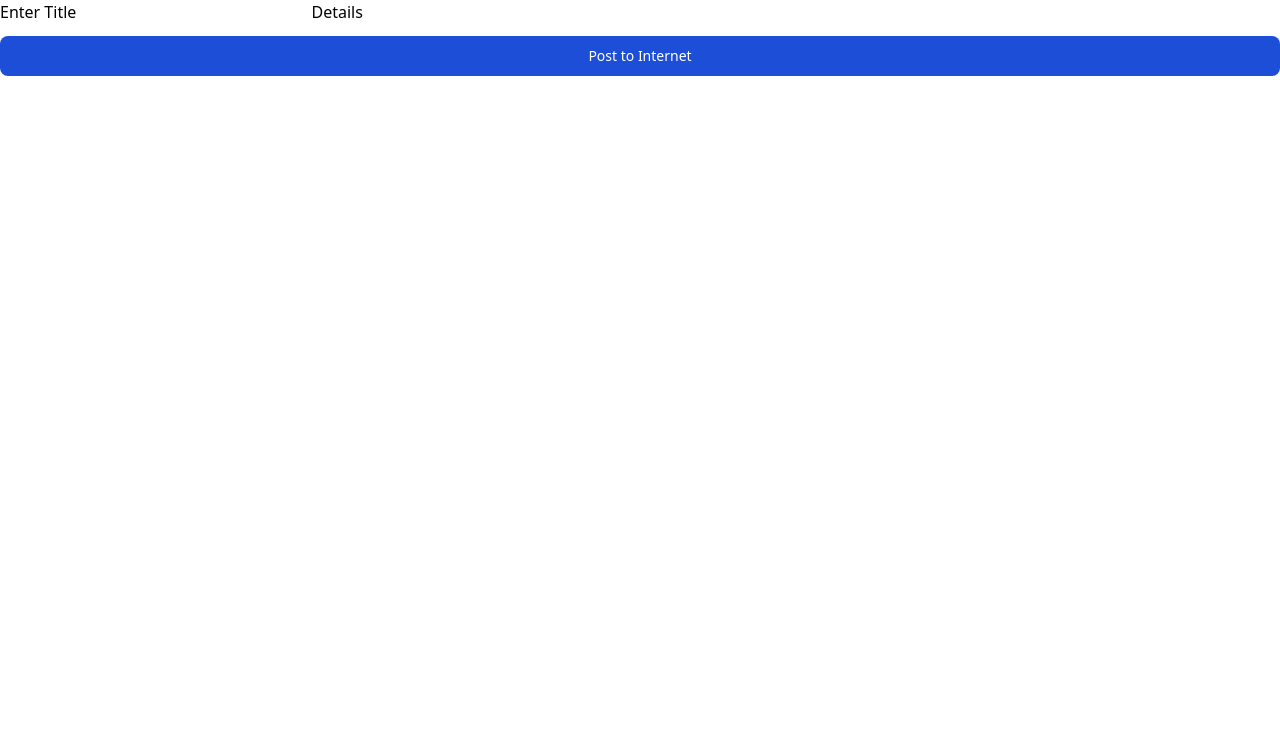
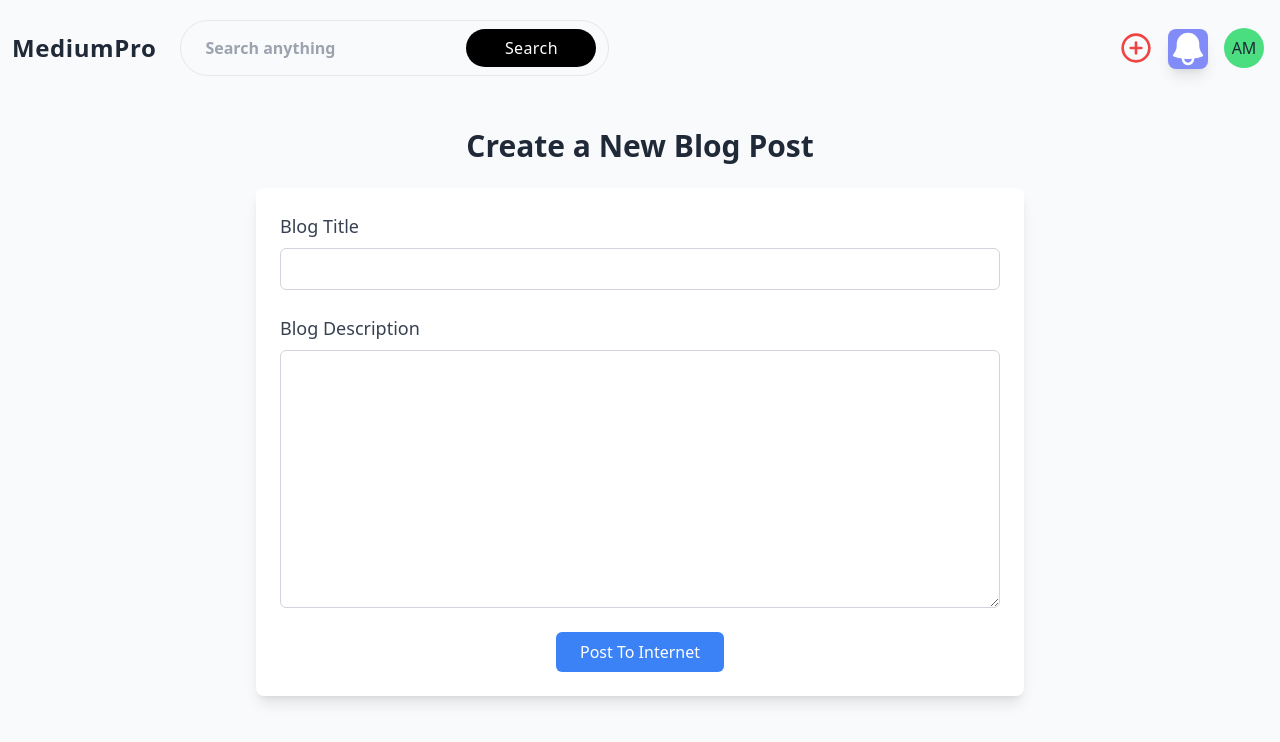
Before and after one commit to Akasho09/MediumPro, a React (Vite) app in the folder frontend/: page /create in a window 1280 px wide. Shown: the top 742 px of the page. Built offline with nearby package versions, Linux system fonts and the light colour scheme.

Commit message:
bas kar kal dekhte hai

```diff
--- /dev/null
+++ b/frontend/src/empS/Mainnskelton.tsx
@@ -0,0 +1,47 @@
+
+
+export const MainnSkeleton = () => {
+  return (
+    <div
+      role="status"
+      className=" grid grid-rows-16 gap-4 m-40 mt-0 h-full p-4 space-y-4 border border-gray-200 divide-y divide-gray-200 rounded shadow animate-pulse dark:divide-gray-700 md:p-6 dark:border-gray-700"
+    >
+        {/* Top Rows */}
+        <div className="row-span-2 bg-gray-300 dark:bg-gray-600"></div>
+        <div className="row-span-2 h-2 bg-gray-300 dark:bg-gray-600"></div>
+        <div className="row-span-2  h-3 bg-gray-300 dark:bg-gray-600"></div>
+          <div className="row-span-12 grid grid-cols-3 gap-4">
+            <div className="col-span-2 space-y-2">
+              <div className="h-4 bg-gray-300 rounded dark:bg-gray-600"></div>
+              <div className="h-4 bg-gray-300 rounded dark:bg-gray-600"></div>
+              <div className="h-4 bg-gray-300 rounded dark:bg-gray-600"></div>
+            </div>
+            <div className="col-span-1 h-full bg-gray-300 rounded dark:bg-gray-600"></div>
+          </div>
+          <div className="row-span-12 grid grid-cols-3 gap-4">
+            <div className="col-span-2 space-y-2">
+              <div className="h-4 bg-gray-300 rounded dark:bg-gray-600"></div>
+              <div className="h-4 bg-gray-300 rounded dark:bg-gray-600"></div>
+              <div className="h-4 bg-gray-300 rounded dark:bg-gray-600"></div>
+            </div>
+            <div className="col-span-1 h-full bg-gray-300 rounded dark:bg-gray-600"></div>
+          </div>
+          <div className="row-span-12 grid grid-cols-3 gap-4">
+            <div className="col-span-2 space-y-2">
+              <div className="h-4 bg-gray-300 rounded dark:bg-gray-600"></div>
+              <div className="h-4 bg-gray-300 rounded dark:bg-gray-600"></div>
+              <div className="h-4 bg-gray-300 rounded dark:bg-gray-600"></div>
+            </div>
+            <div className="col-span-1 h-full bg-gray-300 rounded dark:bg-gray-600"></div>
+          </div>
+          <div className="row-span-12 grid grid-cols-3 gap-4">
+            <div className="col-span-2 space-y-2">
+              <div className="h-4 bg-gray-300 rounded dark:bg-gray-600"></div>
+              <div className="h-4 bg-gray-300 rounded dark:bg-gray-600"></div>
+              <div className="h-4 bg-gray-300 rounded dark:bg-gray-600"></div>
+            </div>
+            <div className="col-span-1 h-full bg-gray-300 rounded dark:bg-gray-600"></div>
+          </div>
+      </div>
+  );
+};
--- a/frontend/src/empS/SpecificBlog.tsx
+++ b/frontend/src/empS/SpecificBlog.tsx
@@ -1,21 +1,28 @@
 import { useBlog } from "../hooks"
 import Subs from '../components/Subs'
 import { useParams } from "react-router-dom"
+import TopBar from "../pages/TopBar"
+import DP from "../components/DP"
+import { BlogSkelton } from "./blogSkelton"
 
 export const BlogHai = ()=>{
     const {id}  = useParams();
-    console.log(useParams())
-    console.log("id1 : ",id)
     const {blog,loading} = useBlog({
         id : id || "94e6eb22-8244-43e9-a6b1-abad738e55b3"
     })
-    if(loading) {
-        return <div>Loading....</div>
-    }
-    return <div>
-        <div className=''><Subs></Subs></div>
-        <div>{blog?.title}</div>
-        <div>{blog?.author.name ||  "akash"}</div>
-        <div>{blog?.content}</div>
-    </div>
+   if(loading){
+    return <div><BlogSkelton></BlogSkelton></div>
+      }
+    return <div className="">
+        <div className=""><TopBar ></TopBar></div>
+        <div className='flex justify-center'><Subs></Subs></div>
+           <div className="grid grid-rows-3 grid-cols-3">
+        <div className="row-span-3 col-span-2 ">   <div className="font-bold">{blog?.title}</div>
+            <div>Dateed : 28/01/2024 </div>
+            <div>{blog?.content}</div>
+            </div>
+            <div className="col-span-1 row-span-2 pl-8 pt-8">   <div><DP></DP></div>
+                <div>{blog?.author.name ||  "akash"}</div></div>
+                </div>
+        </div>
 }
--- /dev/null
+++ b/frontend/src/empS/blogSkelton.tsx
@@ -0,0 +1,31 @@
+export const BlogSkelton = ()=>{
+    return   <div role="status" className="w-full p-4 space-y-4 border border-gray-200 divide-y divide-gray-200 rounded shadow animate-pulse dark:divide-gray-700 md:p-6 dark:border-gray-700">
+    <div className="">
+      {/* TopBar Skeleton */}
+      <div className="">
+        <div className="h-8 bg-gray-300 dark:bg-gray-600 rounded w-48"></div> {/* Replace TopBar with placeholder */}
+      </div>
+
+      {/* Subs Skeleton */}
+      <div className="flex justify-center">
+        <div className="h-6 bg-gray-300 dark:bg-gray-600 rounded w-32 mb-4"></div> {/* Placeholder for Subs */}
+      </div>
+
+      {/* Blog Content Skeleton */}
+      <div className="grid grid-rows-3 grid-cols-3 gap-6">
+        <div className="row-span-3 col-span-2 space-y-4">
+          <div className="h-6 bg-gray-300 dark:bg-gray-600 rounded w-64"></div> {/* Blog Title */}
+          <div className="h-4 bg-gray-300 dark:bg-gray-600 rounded w-40"></div> {/* Date */}
+          <div className="h-4 bg-gray-300 dark:bg-gray-600 rounded w-full"></div> {/* Blog Content */}
+          <div className="h-4 bg-gray-300 dark:bg-gray-600 rounded w-full"></div> {/* More Blog Content */}
+        </div>
+
+        {/* Author Profile Skeleton */}
+        <div className="col-span-1 row-span-2 pl-8 pt-8 space-y-4">
+          <div className="h-16 w-16 rounded-full bg-gray-300 dark:bg-gray-600"></div> {/* Profile DP */}
+          <div className="h-4 bg-gray-300 dark:bg-gray-600 rounded w-24"></div> {/* Author Name */}
+        </div>
+      </div>
+    </div>
+</div>
+}
--- a/frontend/src/empS/mainnnn.tsx
+++ b/frontend/src/empS/mainnnn.tsx
@@ -6,11 +6,11 @@ import Posts from '../pages/Posts'
 import Hashes from '../components/Hashes'
 import {useBlogs} from '../hooks/index'
 import { Link } from 'react-router-dom'
-
+import { MainnSkeleton } from './Mainnskelton'
 export const Mainnnn = ()=>{
       const { postss, loading } = useBlogs();
       if(loading){
-        return <div>Loading....</div>
+        return <div><MainnSkeleton></MainnSkeleton></div>
       }
     return  <div className='grid grid-cols-3'>
               <div className='col-span-3 max-h-5px m-0 p-0'><TopBar></TopBar></div>
@@ -21,13 +21,15 @@ export const Mainnnn = ()=>{
               <Hashes r1="Web D" r2="Web D2" r3="web 3"></Hashes>
               </div>
               <div className="">
-              {postss.map(p => (
-       <Link to={`/blog/${p.id}`}  ><div className=''><Posts
-       key={p.id}
-       desc={p.content}
-       title={p.title}
-       author={p.author?.name || "Unknown Author"}
-   /></div>
+      {postss.slice().reverse().map((p) => (
+        <Link to={`/blog/${p.id}`} key={p.id} className="block mb-4">
+          <div className="p-4 border rounded shadow hover:shadow-lg transition">
+            <Posts
+              desc={p.content}
+              title={p.title}
+              author={p.author?.name || "Unknown Author"}
+            />
+          </div>
   </Link>
     ))}
               </div>
--- a/frontend/src/pages/Create.tsx
+++ b/frontend/src/pages/Create.tsx
@@ -1,14 +1,13 @@
 import { useState } from "react"
-import { Button } from "../components/button";
 import axios from "axios";
 import { BACKEND_URL } from "../config";
 import { useNavigate } from "react-router-dom";
+import TopBar from "./TopBar";
 export const Create = ()=>{
     const [inputDetails , setInputDetails  ] = useState({
         "title"  : "",
         "content" : ""
     });
-
     const Navigate = useNavigate();
        async function handleClick(){
         try {
@@ -23,22 +22,76 @@ export const Create = ()=>{
             console.log("Error : " , e);
         }
         }
-    return <div>
-        Enter Title <input type="text" className="" onChange={(e)=>{
-            setInputDetails({
-                ...inputDetails ,
-            "title" :  e.target.value
-            })
-        }}/>
-        Details <input type="text"  onChange={(e)=>{
-            setInputDetails({
-                ...inputDetails ,
-            "content" :  e.target.value
-            })}}
-            />
-            <Button onClick={handleClick} children="Post to Internet"></Button>
-    </div>
-}
+        return (
+            <div className="bg-gray-50 min-h-screen text-gray-800">
+              {/* Header */}
+            <TopBar></TopBar>
+
+              {/* Blog Creation Section */}
+              <main className="container mx-auto px-4 py-8">
+                <h2 className="text-3xl font-bold text-center mb-6">Create a New Blog Post</h2>
+                <div className="max-w-3xl mx-auto bg-white p-6 rounded-lg shadow-lg">
+
+                    <form onSubmit={handleClick} className="space-y-6">
+                      {/* Blog Title Input */}
+                      <div>
+                        <label
+                          htmlFor="title"
+                          className="block text-lg font-medium text-gray-700"
+                        >
+                          Blog Title
+                        </label>
+                        <input
+                          type="text"
+                          id="title"
+                          className="mt-2 block w-full px-4 py-2 border border-gray-300 rounded-md focus:outline-none focus:ring-2 focus:ring-blue-500"
+
+                          onChange={(e) => {
+                          setInputDetails({
+                            ...inputDetails,
+                            "title" :  e.target.value
+                          }
+                          )
+                          }}
+                        />
+                      </div>
+                      {/* Blog Description Input */}
+                      <div>
+                        <label
+                          htmlFor="description"
+                          className="block text-lg font-medium text-gray-700"
+                        >
+                          Blog Description
+                        </label>
+                        <textarea
+                          id="description"
+                          rows={10}
+                          className="mt-2 block w-full px-4 py-2 border border-gray-300 rounded-md focus:outline-none focus:ring-2 focus:ring-blue-500"
+                          onChange={(e) =>{
+                           setInputDetails({
+                            ...inputDetails ,
+                            "content" : e.target.value
+                           })
+                          }
+                          }
+                          required
+                        ></textarea>
+                      </div>
+                      {/* Submit Button */}
+                      <div className="text-center">
+                        <button
+                          type="submit"
+                          className="bg-blue-500 text-white px-6 py-2 rounded-md hover:bg-blue-600 focus:ring-2 focus:ring-blue-300"
+                        >
+                          Post To Internet
+                        </button>
+                      </div>
+                    </form>
+                </div>
+              </main>
+            </div>
+        )
+    }
 
 /*
 
--- a/frontend/src/pages/Posts.tsx
+++ b/frontend/src/pages/Posts.tsx
@@ -6,13 +6,14 @@ interface postDetails {
 }
 
 export default function Posts ({desc,title,author}: postDetails){
+    const toShow = desc.substring(0 , 120 );
     return (
         <div className="grid grid-rows-6 pb-10 border-b-2 ">
             <div className="row-span-1 ">{author}</div>
             <div className="row-span-5 grid grid-rows-5 grid-cols-3">
             <div className="row-span-5 col-span-2 grid grid-rows-5">
             <div className="row-span-2">{title}</div>
-                <div className="row-span-2">{desc}</div>
+                <div className="row-span-2">{toShow} <p className="font-bold">.... Read more</p></div>
                 <div className="row-span-1 flex justify-between">
                <div className="pl-3 flex space-x-6">
                 <h4>23-12-2024</h4>
--- a/frontend/src/pages/TopBar.tsx
+++ b/frontend/src/pages/TopBar.tsx
@@ -7,7 +7,7 @@ export default function TopBar (){
     return (
         <div className="max-h-15 grid grid-cols-2 flex justify-center items-center">
           <div className="col-span-1 flex justify-start items-center">
-          <h1 className="text-2xl font-bold text-black-600 tracking-wide pl-3 col-span-1 max-h-2px pr-6">MediumPro</h1>
+         <Link to="/">  <h1 className="text-2xl font-bold text-black-600 tracking-wide pl-3 col-span-1 max-h-2px pr-6">MediumPro</h1></Link>
           <div className=""><SearchBox></SearchBox></div></div>
           <div className="col-span-1 flex justify-end items-center max-h-2px">
           <Link to="/create"> <div className="pr-4"><Neww></Neww></div></Link>
```
Also changed, not shown: frontend/src/hooks/index.ts (+1 -45 lines), 1 other file (tests, documents, lock files or other folders).
